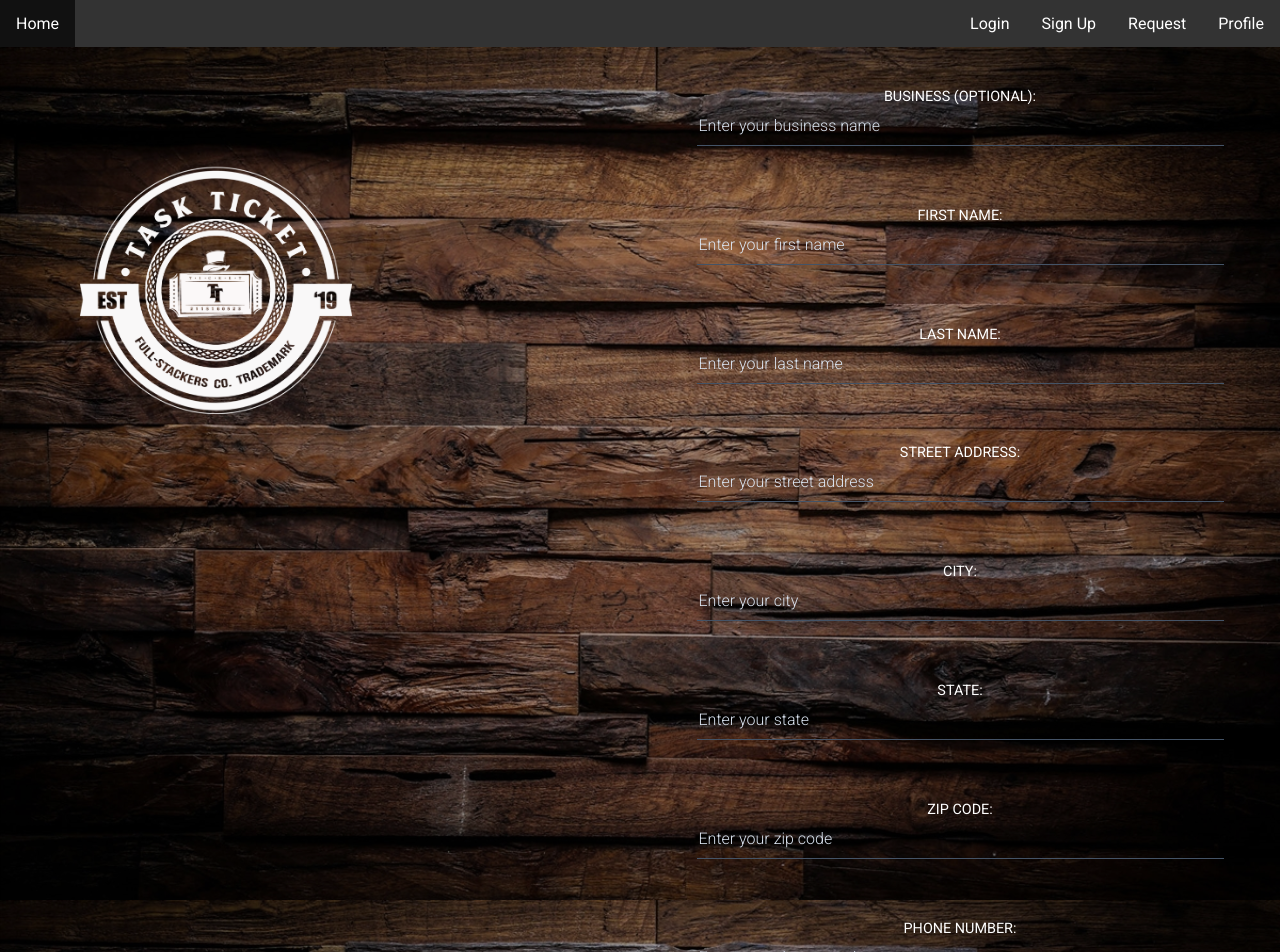
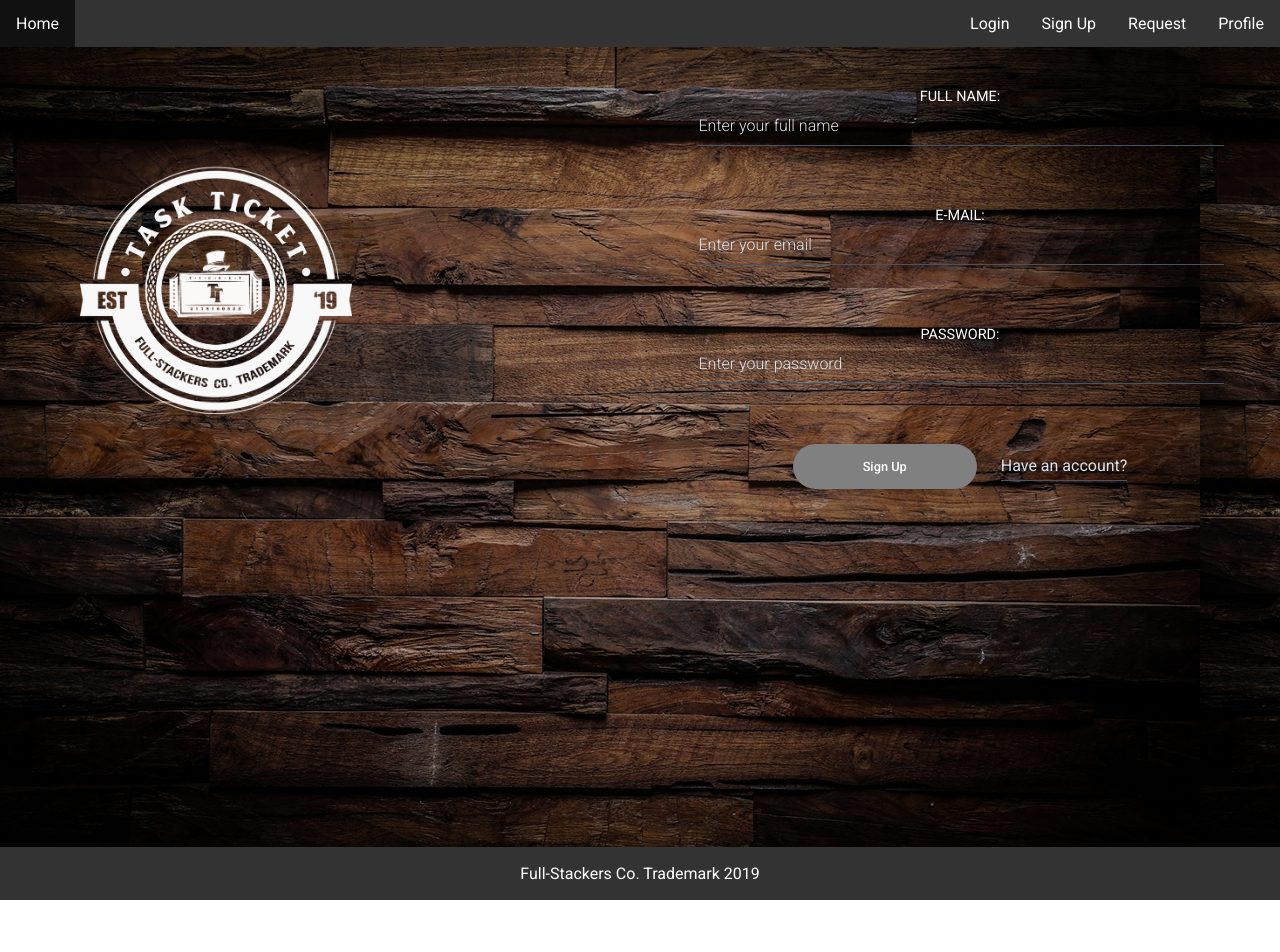
Before and after one commit to bethel-school-of-technology/taskticket-frontend, a React (Create React App) app in the folder taskticket/: page /signUp in a window 1280 px wide. Shown: the top 952 px of the page. After the commit the page ends 900 px from the top, so only its background shows below. Built offline with nearby package versions, Linux system fonts and the light colour scheme; the HTML template or start-up script is replaced by a standard one.

Commit message:
update signup.js

```diff
--- a/taskticket/src/App.css
+++ b/taskticket/src/App.css
@@ -228,8 +228,9 @@ hr {
   margin-block-end: auto;
   overflow: hidden;
   border-style: solid;
-  border-width: 5px;
-  margin-top: 50px;
+  border-width: 2px;
+  margin-top: 30px;
+  margin-bottom: 30px;
 }
 
 .fa {
--- a/taskticket/src/components/SignUp.js
+++ b/taskticket/src/components/SignUp.js
@@ -38,36 +38,8 @@ class SignUp extends Component {
       <div className="FormCenter">
         <form onSubmit={this.handleSubmit} className="FormFields">
           <div className="FormField">
-            <label className="FormField__Label" htmlFor="business">Business (optional): </label>
-            <input type="text" id="business" className="FormField__Input" placeholder="Enter your business name" name="businessName" value={this.state.businessName} onChange={this.handleChange} />
-          </div>
-          <div className="FormField">
-            <label className="FormField__Label" htmlFor="name">First Name: </label>
-            <input type="text" id="name" className="FormField__Input" placeholder="Enter your first name" name="firstName" value={this.state.firstName} onChange={this.handleChange} />
-          </div>
-          <div className="FormField">
-            <label className="FormField__Label" htmlFor="name">Last Name: </label>
-            <input type="text" id="name" className="FormField__Input" placeholder="Enter your last name" name="lastName" value={this.state.lastName} onChange={this.handleChange} />
-          </div>
-          <div className="FormField">
-            <label className="FormField__Label" htmlFor="address">Street Address: </label>
-            <input type="text" id="address" className="FormField__Input" placeholder="Enter your street address" name="streetAddress" value={this.state.streetAddress} onChange={this.handleChange} />
-          </div>
-          <div className="FormField">
-            <label className="FormField__Label" htmlFor="address">City: </label>
-            <input type="text" id="address" className="FormField__Input" placeholder="Enter your city" name="city" value={this.state.city} onChange={this.handleChange} />
-          </div>
-          <div className="FormField">
-            <label className="FormField__Label" htmlFor="address">State: </label>
-            <input type="text" id="address" className="FormField__Input" placeholder="Enter your state" name="state" value={this.state.state} onChange={this.handleChange} />
-          </div>
-          <div className="FormField">
-            <label className="FormField__Label" htmlFor="address">Zip Code: </label>
-            <input type="text" id="address" className="FormField__Input" placeholder="Enter your zip code" name="streetAddress" value={this.state.streetAddress} onChange={this.handleChange} />
-          </div>
-          <div className="FormField">
-            <label className="FormField__Label" htmlFor="phoneNumber">Phone Number: </label>
-            <input type="number" id="number" className="FormField__Input" placeholder="Enter your phone number" name="phoneNumber" value={this.state.phoneNumber} onChange={this.handleChange} />
+            <label className="FormField__Label" htmlFor="name">Full Name: </label>
+            <input type="text" id="name" className="FormField__Input" placeholder="Enter your full name" name="fullName" value={this.state.fullName} onChange={this.handleChange} />
           </div>
           <div className="FormField">
             <label className="FormField__Label" htmlFor="email">E-Mail: </label>
```
